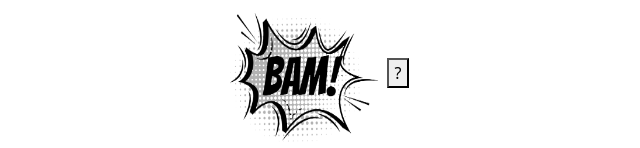
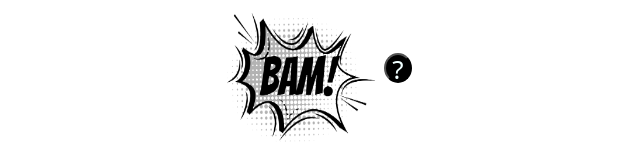
Before and after one commit to BAM-File-Transfer/BAM, a React (Create React App) app in the folder client/: page / in a window 1280 px wide. Shown: the top 148 px of the page, without its empty margins (327-967 px from the left). Built offline with nearby package versions, Linux system fonts and the light colour scheme.

Commit message:
brandonminjares: Added styling to About question mark

```diff
--- a/client/src/components/Header.js
+++ b/client/src/components/Header.js
@@ -1,4 +1,6 @@
 import '../styles/button.css'
+import '../styles/questionmark.css'
+
 import React from 'react'
 import BAMLogo from '../assets/BAMLogo.png'
 import { useNavigate } from "react-router-dom"
@@ -8,7 +10,7 @@ const Header = () => {
   return (
     <div className = "Header">
       <img src = {BAMLogo} className="bam-image-size" alt="BAM! Logo"/>
-      <button onClick={() => {
+      <button className = "QuestionMark" onClick={() => {
         navigate("/About");
       }}>?</button>
 
--- /dev/null
+++ b/client/src/styles/questionmark.css
@@ -0,0 +1,9 @@
+.QuestionMark {
+    background-color: black;
+    border-radius: 50%;
+    font-size: 26px;
+    height: 30px;
+    width: 28px;
+    color: azure;
+    line-height:1;
+}
```
